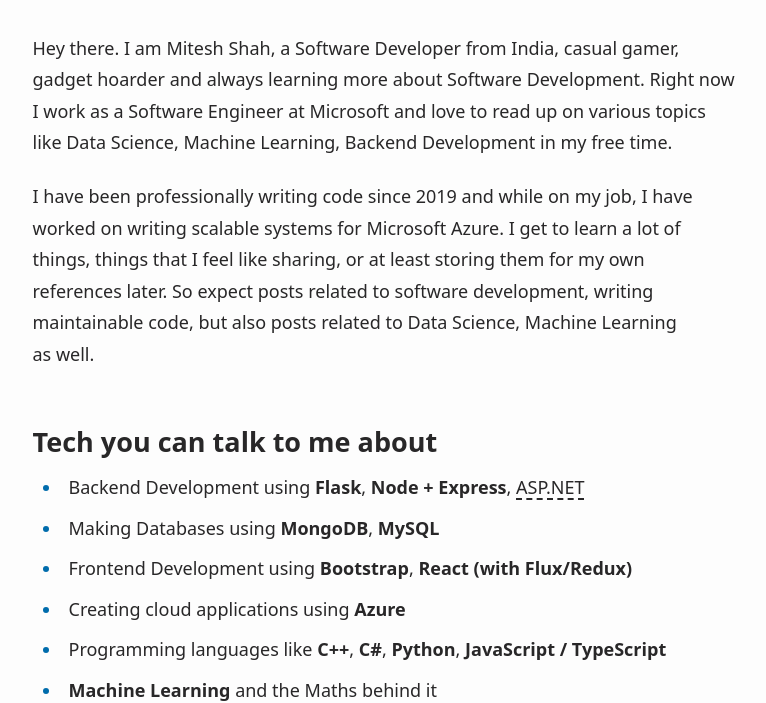
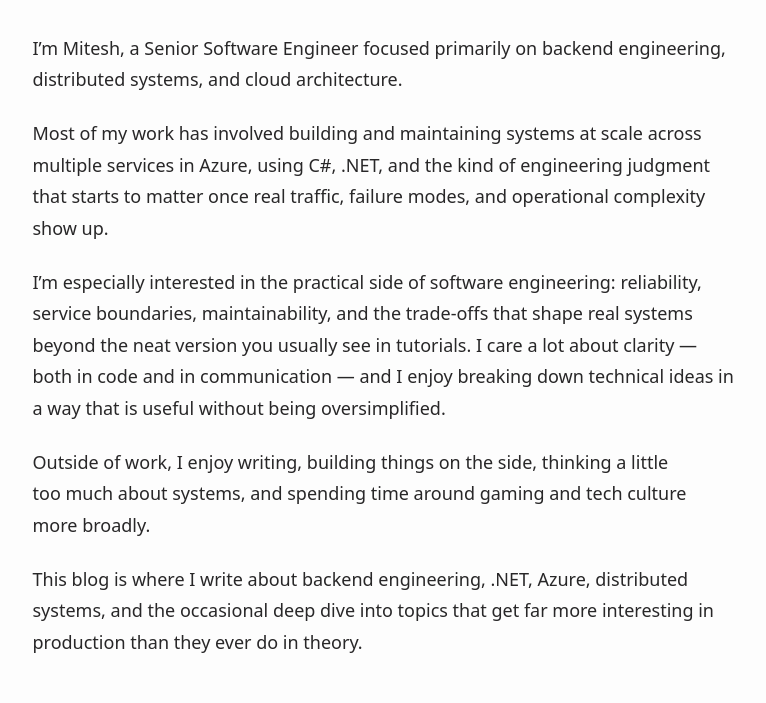
Before and after one commit to mitesh1612/blog, an Astro site: page /blog/about in a window 1280 px wide. Shown: the part 518-1221 px from the top of the page, without its empty margins (248-1014 px from the left). Built offline with nearby package versions, Linux system fonts and the light colour scheme; Astro itself is replaced by a stand-in of ours.

Commit message:
chore: refresh about page copy

```diff
--- a/src/pages/about.md
+++ b/src/pages/about.md
@@ -5,19 +5,12 @@ title: "About"
 
 ![Me](https://avatars1.githubusercontent.com/u/19746697?s=400&u=42855f4953f3521626699a9436cb6ffb7a77ea2d&v=4)
 
-Hey there. I am Mitesh Shah, a Software Developer from India, casual gamer, gadget hoarder and always learning more about Software Development. Right now I work as a Software Engineer at Microsoft and love to read up on various topics like Data Science, Machine Learning, Backend Development in my free time.
+I’m Mitesh, a Senior Software Engineer focused primarily on backend engineering, distributed systems, and cloud architecture.
 
-I have been professionally writing code since 2019 and while on my job, I have worked on writing scalable systems for Microsoft Azure. I get to learn a lot of things, things that I feel like sharing, or at least storing them for my own references later. So expect posts related to software development, writing maintainable code, but also posts related to Data Science, Machine Learning as well.
+Most of my work has involved building and maintaining systems at scale across multiple services in Azure, using C#, .NET, and the kind of engineering judgment that starts to matter once real traffic, failure modes, and operational complexity show up.
 
-## Tech you can talk to me about
+I’m especially interested in the practical side of software engineering: reliability, service boundaries, maintainability, and the trade-offs that shape real systems beyond the neat version you usually see in tutorials. I care a lot about clarity — both in code and in communication — and I enjoy breaking down technical ideas in a way that is useful without being oversimplified.
 
-- Backend Development using **Flask**, **Node + Express**, **ASP.NET**
-- Making Databases using **MongoDB**, **MySQL**
-- Frontend Development using **Bootstrap**, **React (with Flux/Redux)**
-- Creating cloud applications using **Azure**
-- Programming languages like **C++**, **C#**, **Python**, **JavaScript / TypeScript**
-- **Machine Learning** and the Maths behind it
+Outside of work, I enjoy writing, building things on the side, thinking a little too much about systems, and spending time around gaming and tech culture more broadly.
 
-I like Machine Learning, and love understanding the why behind everything. To facilitate that, I often try to implement the common Machine Learning algorithms from scratch.
-
-Feel free to connect with me on my socials linked in the footer below!
+This blog is where I write about backend engineering, .NET, Azure, distributed systems, and the occasional deep dive into topics that get far more interesting in production than they ever do in theory.
```
